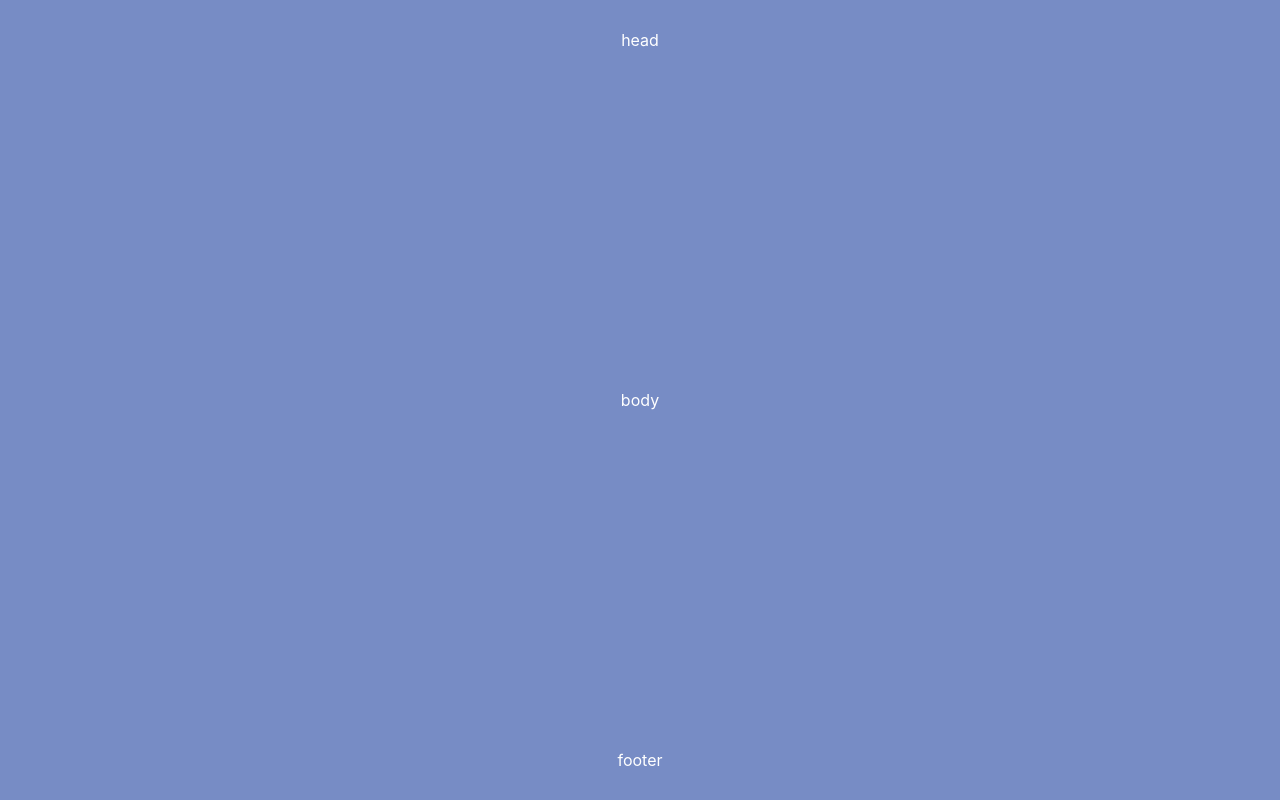
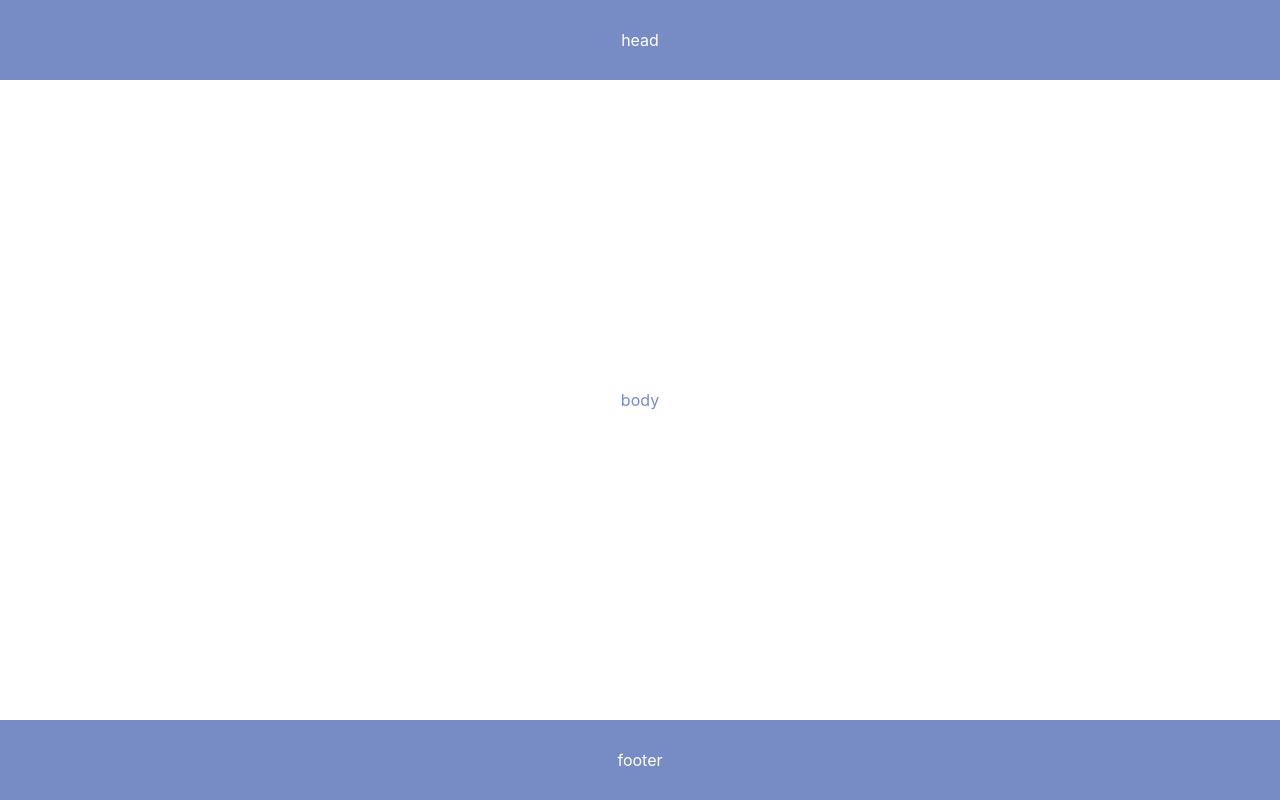
Before and after one commit to mcar100/calculator_remaster, a React (Create React App) app: page / in a window 1280 px wide. Built offline with nearby package versions, Linux system fonts and the light colour scheme.

Commit message:
Style: scss mixin 및 variable 조정

```diff
--- a/src/styles/css/main.css
+++ b/src/styles/css/main.css
@@ -129,13 +129,18 @@ body {
   user-select: none;
 }
 
-/* colors */
+/* basic colors */
+/* specific colors */
 .body-container {
   display: grid;
+  grid-template-areas: ". header ." ". body ." ". footer .";
+  grid-template-rows: 10% 80% 10%;
+  grid-template-columns: 0 100% 0;
+  justify-content: center;
+  align-items: center;
+  gap: 0px;
   width: 100%;
   height: 100vh;
-  grid-template-areas: "header header header" "body body body" "footer footer footer";
-  grid-template-rows: 10% 80% 10%;
 }
 .body-container header {
   grid-area: header;
@@ -150,8 +155,13 @@ body {
   height: 100%;
   display: flex;
   flex-direction: column;
+  justify-content: center;
   align-items: center;
-  justify-content: center;
+  gap: 0px;
   background-color: #778cc5;
   color: #fff;
+}
+.body-container main.container {
+  background-color: #fff;
+  color: #778cc5;
 }/*# sourceMappingURL=main.css.map */
--- a/src/styles/scss/base/_global.scss
+++ b/src/styles/scss/base/_global.scss
@@ -1,14 +1,13 @@
 @use "../abstracts/variables" as c;
+@use "../abstracts/mixins" as mix;
 
 .body-container {
-  display: grid;
-  width: 100%;
-  height: 100vh;
-  grid-template-areas:
-    "header header header"
-    "body body body"
-    "footer footer footer";
-  grid-template-rows: 10% 80% 10%;
+  @include mix.gridbox-area(
+    $a: ". header ." ". body ." ". footer .",
+    $gtr: 10% 80% 10%,
+    $gtc: 0 100% 0
+  );
+  @include mix.box-size($w: 100%, $h: 100vh);
 
   header {
     grid-area: header;
@@ -24,11 +23,13 @@
 
   .container {
     height: 100%;
-    display: flex;
-    flex-direction: column;
-    align-items: center;
-    justify-content: center;
+    @include mix.flexbox($d: column, $jc: center, $ai: center);
     background-color: c.$background;
     color: c.$white;
   }
+
+  main.container {
+    background-color: c.$white;
+    color: c.$background;
+  }
 }
```
Also changed, not shown: src/styles/scss/abstracts/_mixins.scss (+86 -123 lines), src/styles/scss/abstracts/_variables.scss (+5 -6 lines), 1 other file (tests, documents, lock files or other folders).
